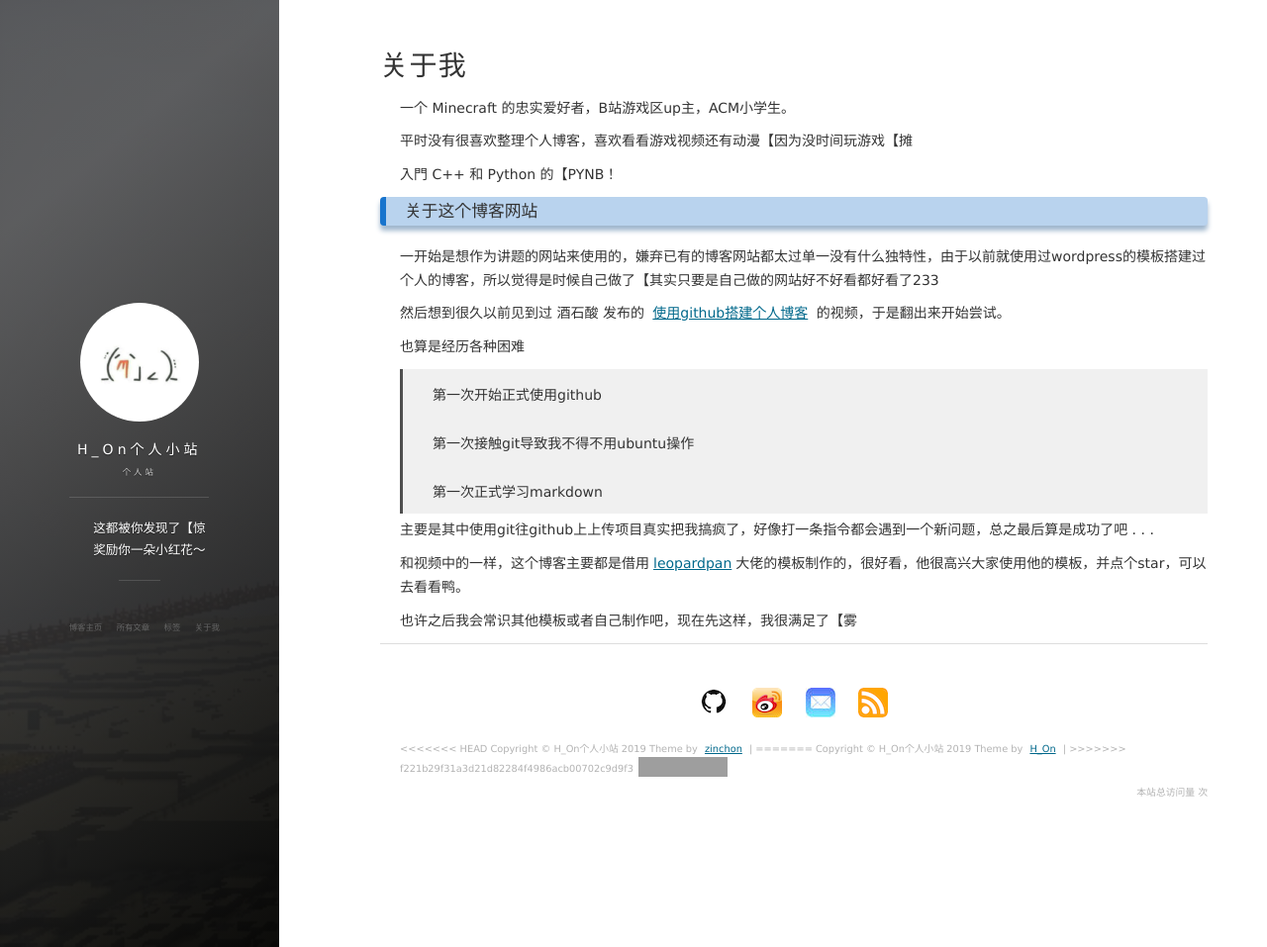
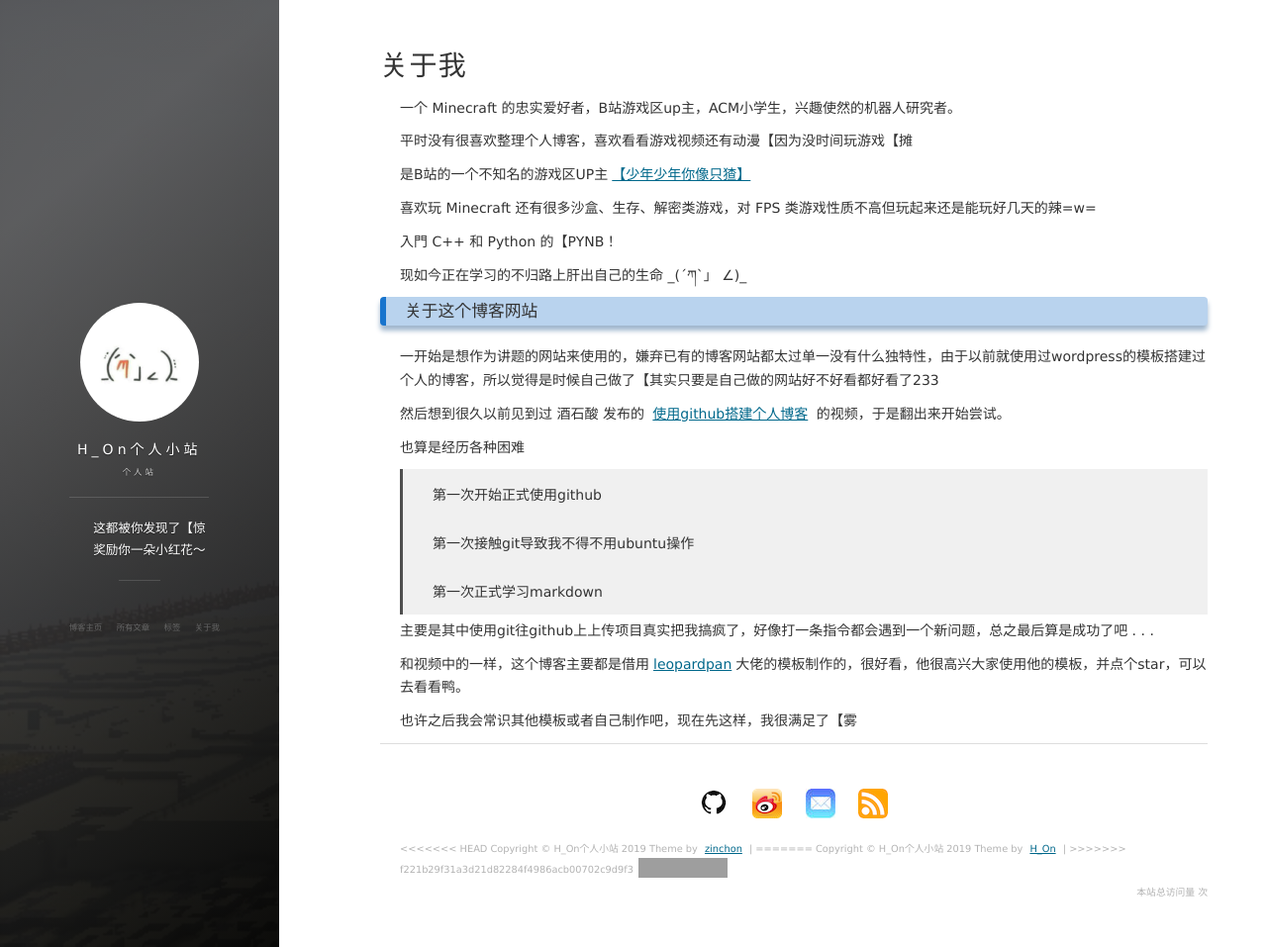
Before and after one commit to Hybrogen/Hybrogen.github.io, a Jekyll site: the page built from about.md, in a window 1280 px wide and 957 px high. Shown: the whole window at 99% size. Built offline with Jekyll 4.4.1, drawn with Linux system fonts in a browser that asks for light colours; nearby versions of some CDN libraries; comment, search, counter and statistics services are not loaded; grey boxes are pictures that could not be loaded.

Commit message:
Add files via upload
updateabout

```diff
--- a/about.md
+++ b/about.md
@@ -3,11 +3,17 @@
 title: 关于我
 ---
 
-一个 Minecraft 的忠实爱好者，B站游戏区up主，ACM小学生。
+一个 Minecraft 的忠实爱好者，B站游戏区up主，ACM小学生，兴趣使然的机器人研究者。
 
 平时没有很喜欢整理个人博客，喜欢看看游戏视频还有动漫【因为没时间玩游戏【摊
 
+是B站的一个不知名的游戏区UP主[【少年少年你像只猹】](https://space.bilibili.com/10034126)
+
+喜欢玩 Minecraft 还有很多沙盒、生存、解密类游戏，对 FPS 类游戏性质不高但玩起来还是能玩好几天的辣=w=
+
 入門 C++ 和 Python 的【PYNB！
+
+现如今正在学习的不归路上肝出自己的生命 \_(´ཀ`」 ∠)\_
 
 ### 关于这个博客网站
 
```
